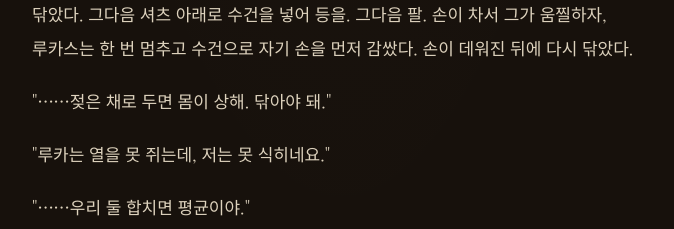
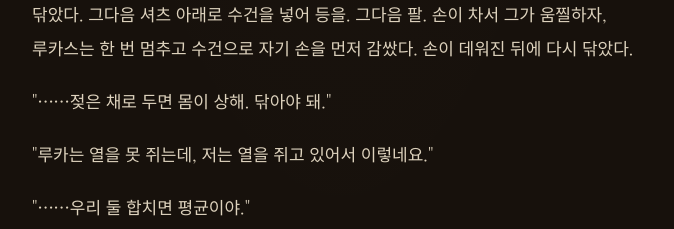
Before and after one commit to chrr-vibe/heluka, a plain HTML site: page trpg-dmak-stove.html in a window 1280 px wide. Shown: the part 4960-5189 px from the top of the page, without its empty margins (298-972 px from the left). Drawn offline with Linux system fonts and the light colour scheme.

Commit message:
stove: line fix
Co-Authored-By: Claude Sonnet 5.5 <noreply@anthropic.com>
Claude-Session: https://claude.ai/code/session_017aJKMXsjGr4QsRE35y967N

```diff
--- a/trpg-dmak-stove.html
+++ b/trpg-dmak-stove.html
@@ -138,7 +138,7 @@ p.inner{font-style:italic;color:var(--muted);padding-left:14px;border-left:2px s
 <p>"……사흘 봤어."</p>
 <p>루카스는 그의 뒤로 돌아가 앉았다. 땋은 머리를 한쪽 어깨 너머로 넘기고, 목덜미를 먼저 닦았다. 그다음 셔츠 아래로 수건을 넣어 등을. 그다음 팔. 손이 차서 그가 움찔하자, 루카스는 한 번 멈추고 수건으로 자기 손을 먼저 감쌌다. 손이 데워진 뒤에 다시 닦았다.</p>
 <p>"……젖은 채로 두면 몸이 상해. 닦아야 돼."</p>
-<p>"루카는 열을 못 쥐는데, 저는 못 식히네요."</p>
+<p>"루카는 열을 못 쥐는데, 저는 열을 쥐고 있어서 이렇네요."</p>
 <p>"……우리 둘 합치면 평균이야."</p>
 <p>"평균이요?"</p>
 <p>"……대부분은 돼."</p>
```
